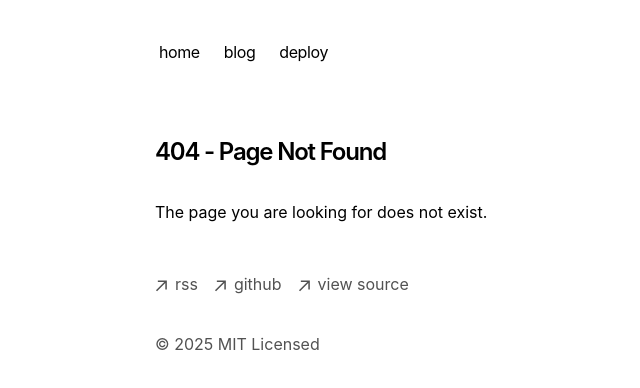
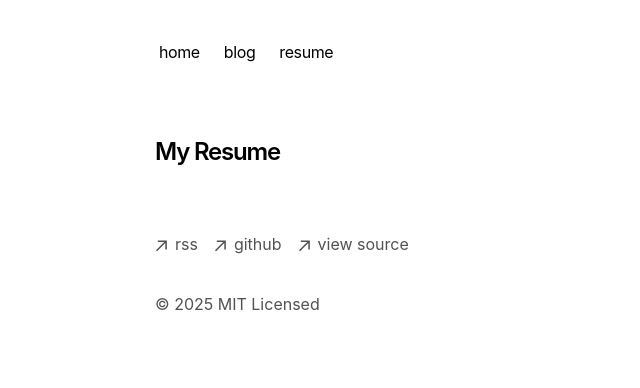
Before and after one commit to elnflores/portfolio, a Next.js app: page /resume in a window 1280 px wide. Before the commit this address had no page. Shown: the top 388 px of the page, without its empty margins (197-837 px from the left). Built offline with nearby package versions, Linux system fonts and the light colour scheme.

Commit message:
Added resume component

```diff
--- a/app/blog/utils.ts
+++ b/app/blog/utils.ts
@@ -53,7 +53,7 @@ export function getBlogPosts() {
   return getMDXData(path.join(process.cwd(), 'app', 'blog', 'posts'))
 }
 
-export function formatDate(date: string, includeRelative = false) {
+export function formatDate(date: string, includeRelative = false, includeDay = true) {
   let currentDate = new Date()
   if (!date.includes('T')) {
     date = `${date}T00:00:00`
@@ -82,6 +82,10 @@ export function formatDate(date: string, includeRelative = false) {
     year: 'numeric',
   })
 
+  if (!includeDay) {
+    fullDate = targetDate.toLocaleString('en-us', {month: 'long', year: 'numeric', })
+  }
+
   if (!includeRelative) {
     return fullDate
   }
--- a/app/components/nav.tsx
+++ b/app/components/nav.tsx
@@ -7,9 +7,13 @@ const navItems = {
   '/blog': {
     name: 'blog',
   },
-  'https://vercel.com/templates/next.js/portfolio-starter-kit': {
-    name: 'deploy',
+//   'https://vercel.com/templates/next.js/portfolio-starter-kit': {
+//     name: 'deploy',
+//   },
+  '/resume': {
+    name: 'resume',
   },
+
 }
 
 export function Navbar() {
--- /dev/null
+++ b/app/resume/page.tsx
@@ -0,0 +1,15 @@
+import Link from 'next'
+
+
+export const metadata = {
+  title: 'Resume',
+  description: 'Here is my resume.',
+}
+
+export default function Page() {
+  return (
+    <section>
+      <h1 className="font-semibold text-2xl mb-8 tracking-tighter">My Resume</h1>
+    </section>
+  )
+}
```
